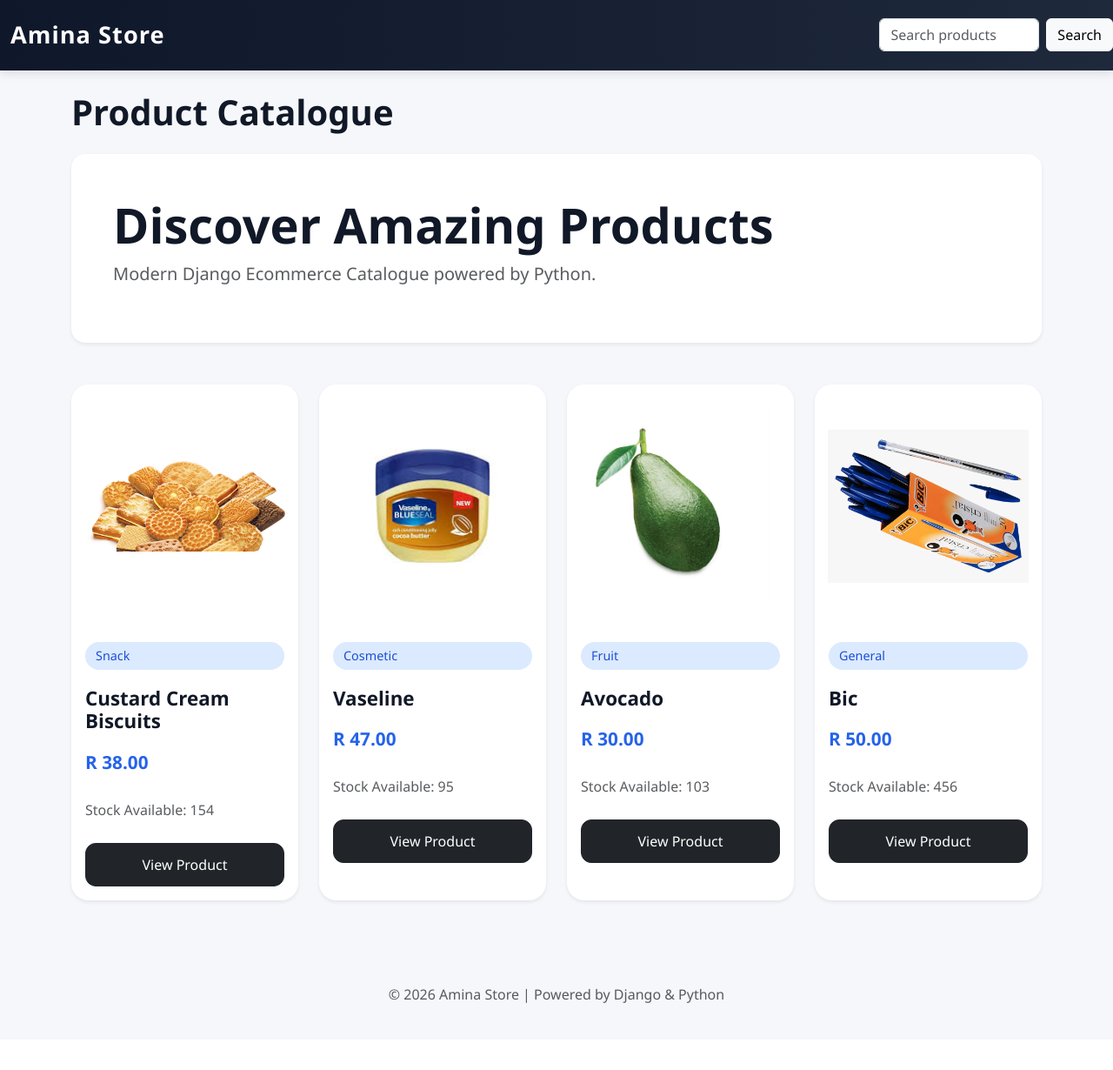
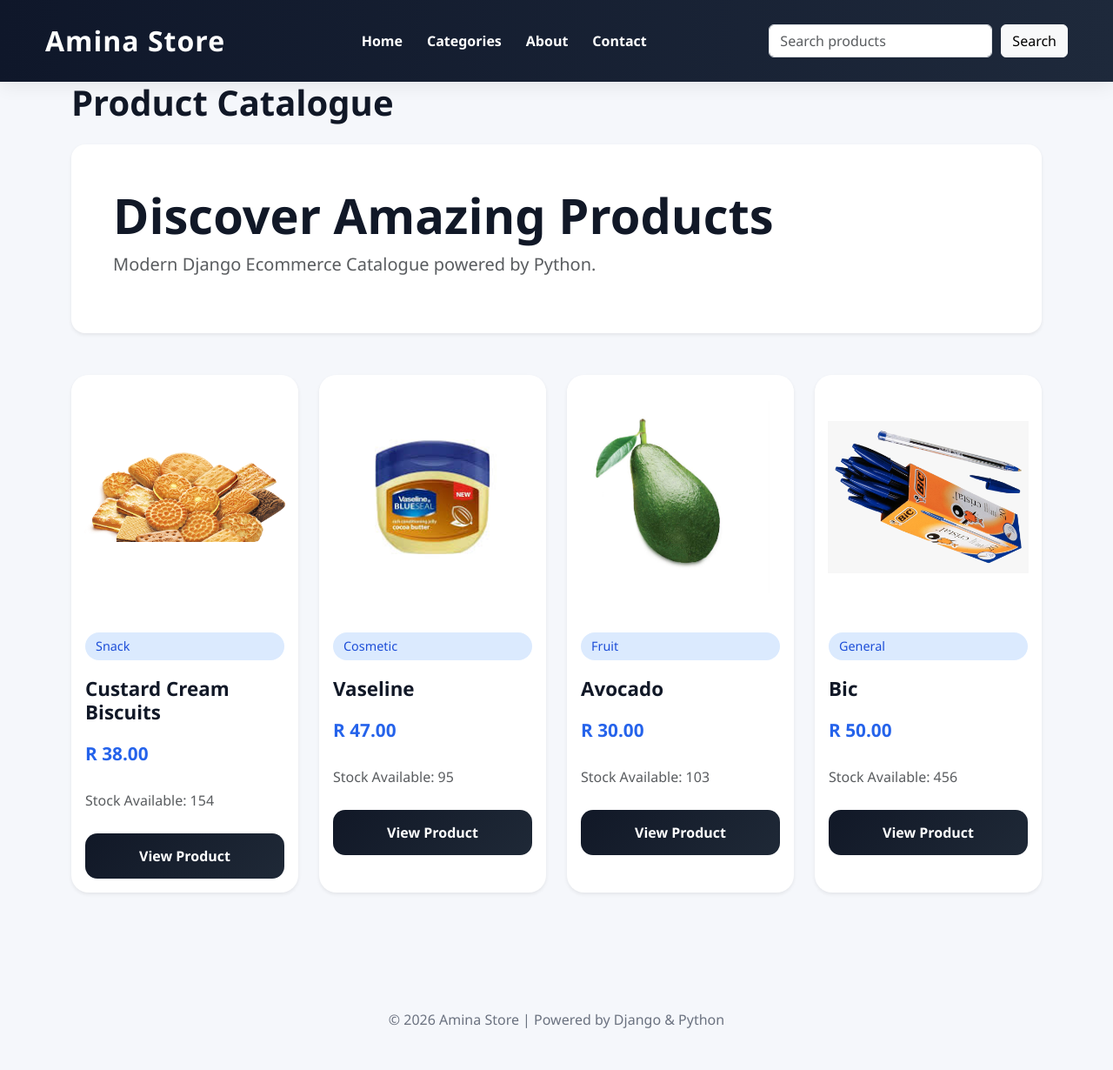
Before and after one commit to lusuJR/django-product-catalog, a Django app: page / in a window 1280 px wide. Shown: the whole page at 87% size. Before the commit the page ends 1153 px from the top, so only its background shows below. Run offline with Django 5.2, Linux system fonts and the light colour scheme; data comes from the database, SQL or seed files in the repository.

Commit message:
update frontend UI with Bootstrap

```diff
--- a/config/settings.py
+++ b/config/settings.py
@@ -117,3 +117,8 @@
 # https://docs.djangoproject.com/en/6.0/howto/static-files/
 
 STATIC_URL = 'static/'
+STATIC_URL = 'static/'
+
+STATICFILES_DIRS = [
+    BASE_DIR / "static",
+]
--- /dev/null
+++ b/static/css/style.css
@@ -0,0 +1,148 @@
+body {
+    background: #f5f7fb;
+    font-family: 'Segoe UI', sans-serif;
+}
+
+/* Navbar */
+.navbar {
+    background: linear-gradient(90deg, #0f172a, #1e293b);
+    padding: 18px 40px;
+    box-shadow: 0 4px 20px rgba(0,0,0,0.08);
+    position: sticky;
+    top: 0;
+    z-index: 1000;
+}
+
+.navbar-container {
+    display: flex;
+    align-items: center;
+    justify-content: space-between;
+    gap: 30px;
+}
+
+.navbar-brand {
+    color: white;
+    font-size: 2rem;
+    font-weight: 800;
+    text-decoration: none;
+    letter-spacing: 1px;
+}
+
+.navbar-links {
+    display: flex;
+    align-items: center;
+    gap: 28px;
+}
+
+.navbar-links a {
+    color: white;
+    text-decoration: none;
+    font-weight: 600;
+    position: relative;
+    transition: 0.3s;
+}
+
+.navbar-links a:hover {
+    color: #60a5fa;
+}
+
+.navbar-links a::after {
+    content: '';
+    position: absolute;
+    width: 0;
+    height: 2px;
+    left: 0;
+    bottom: -6px;
+    background: #60a5fa;
+    transition: 0.3s;
+}
+
+.navbar-links a:hover::after {
+    width: 100%;
+}
+
+.search-form {
+    display: flex;
+    gap: 10px;
+}
+
+/* General */
+h1 {
+    font-weight: 700;
+    color: #111827;
+}
+
+/* Product Cards */
+.product-card {
+    height: 100%;
+    border: none;
+    border-radius: 20px;
+    overflow: hidden;
+    background: white;
+    transition: all 0.3s ease;
+}
+
+.product-card:hover {
+    transform: translateY(-8px);
+    box-shadow: 0 20px 40px rgba(0,0,0,0.12);
+}
+
+.product-image {
+    width: 100%;
+    height: 280px;
+    object-fit: contain;
+    background: white;
+    padding: 15px;
+    border-radius: 20px 20px 0 0;
+}
+
+.card-body {
+    display: flex;
+    flex-direction: column;
+    gap: 10px;
+}
+
+.card-title {
+    font-size: 1.4rem;
+    font-weight: 700;
+    color: #111827;
+}
+
+.price {
+    font-size: 1.3rem;
+    font-weight: bold;
+    color: #2563eb;
+}
+
+.category-badge {
+    display: inline-block;
+    background: #dbeafe;
+    color: #1d4ed8;
+    padding: 5px 12px;
+    border-radius: 30px;
+    font-size: 0.9rem;
+    margin-bottom: 10px;
+}
+
+/* Buttons */
+.btn-dark {
+    background: linear-gradient(135deg, #111827, #1f2937);
+    border: none;
+    border-radius: 14px;
+    padding: 14px;
+    font-weight: 600;
+    transition: 0.3s;
+}
+
+.btn-dark:hover {
+    transform: scale(1.02);
+    background: linear-gradient(135deg, #1f2937, #111827);
+}
+
+/* Footer */
+.footer {
+    margin-top: 80px;
+    padding: 30px 0;
+    text-align: center;
+    color: #6b7280;
+}
--- a/templates/base.html
+++ b/templates/base.html
@@ -1,127 +1,46 @@
+{% load static %}
 <!DOCTYPE html>
 <html lang="en">
 <head>
     <meta charset="UTF-8">
     <meta name="viewport" content="width=device-width, initial-scale=1.0">
-    <title>Django Product Catalogue</title>
+    <title>Amina Store</title>
 
     <!-- Bootstrap -->
     <link href="https://cdn.jsdelivr.net/npm/bootstrap@5.3.7/dist/css/bootstrap.min.css" rel="stylesheet">
-
-  <style>
-    body{
-        background: #f5f7fb;
-        font-family: 'Segoe UI', sans-serif;
-    }
-
-    .navbar{
-        background: linear-gradient(90deg,#0f172a,#1e293b);
-        padding: 15px 0;
-        box-shadow: 0 4px 10px rgba(0,0,0,0.1);
-    }
-
-    .navbar-brand{
-        color:white !important;
-        font-size:1.7rem;
-        font-weight:700;
-        letter-spacing:1px;
-    }
-
-    h1{
-        font-weight:700;
-        color:#111827;
-    }
-
-    .product-card{
-        border:none;
-        border-radius:20px;
-        overflow:hidden;
-        transition:0.3s ease;
-        background:white;
-    }
-
-    .product-card:hover{
-        transform:translateY(-8px);
-        box-shadow:0 15px 30px rgba(0,0,0,0.15);
-    }
-
-  .product-image{
-    width:100%;
-    height:280px;
-    object-fit:contain;
-    background:white;
-    padding:15px;
-    border-radius:20px 20px 0 0;
-}
-
-    .card-body{
-    display:flex;
-    flex-direction:column;
-    gap:10px;
-}
-
-.product-card{
-    height:100%;
-}
-
-    .card-title{
-        font-size:1.4rem;
-        font-weight:700;
-        color:#111827;
-    }
-
-    .price{
-        font-size:1.3rem;
-        font-weight:bold;
-        color:#2563eb;
-    }
-
-    .btn-dark{
-    border-radius:12px;
-    padding:12px 20px;
-    transition:0.3s ease;
-}
-
-.btn-dark:hover{
-    transform:scale(1.03);
-}
-
-    .category-badge{
-        display:inline-block;
-        background:#dbeafe;
-        color:#1d4ed8;
-        padding:5px 12px;
-        border-radius:30px;
-        font-size:0.9rem;
-        margin-bottom:10px;
-    }
-</style>
+     <link rel="stylesheet"
+          href="{% static 'css/style.css' %}">
 </head>
 <body>
 
-<nav class="navbar navbar-expand-lg navbar-dark mb-4">
-    <div class="container">
+<nav class="navbar">
+    <div class="container-fluid navbar-container">
         <a class="navbar-brand" href="/">Amina Store</a>
+
+        <div class="navbar-links">
+            <a href="/">Home</a>
+            <a href="#">Categories</a>
+            <a href="#">About</a>
+            <a href="#">Contact</a>
+        </div>
+
+        <form class="search-form">
+            <input class="form-control" type="search" placeholder="Search products">
+            <button class="btn btn-light" type="submit">Search</button>
+        </form>
     </div>
-    <form class="d-flex ms-auto">
-    <input class="form-control me-2"
-           type="search"
-           placeholder="Search products">
-
-    <button class="btn btn-light">
-        Search
-    </button>
-</form>
 </nav>
 
 <div class="container">
     {% block content %}
     {% endblock %}
 </div>
-<footer class="text-center py-4 mt-5">
-    <p class="text-muted">
-        © 2026 Amina Store | Powered by Django & Python
-    </p>
+<footer class="footer">
+    <div class="container">
+        <p>
+            © 2026 Amina Store | Powered by Django & Python
+        </p>
+    </div>
 </footer>
 </body>
 </html>
```
